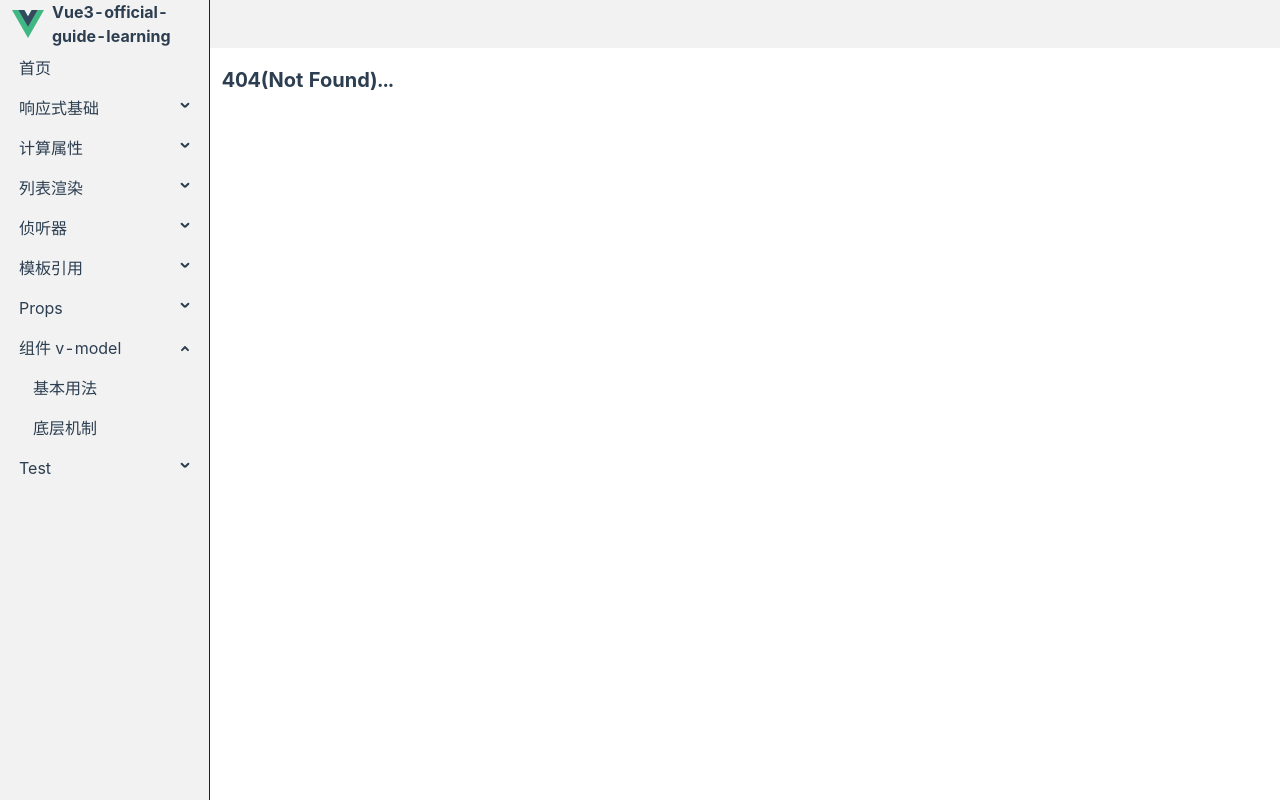
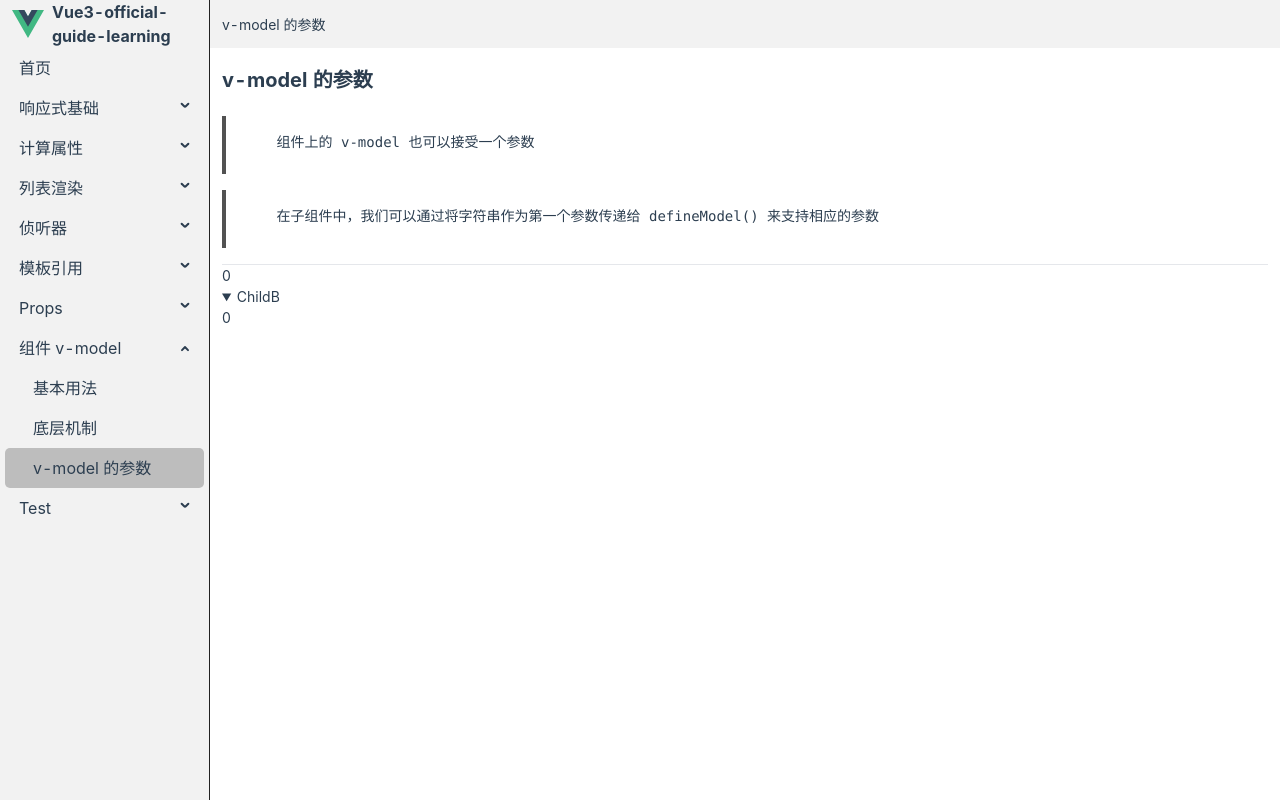
Before and after one commit to yuanlee301415/vue3-official-guide-learning, a Vue app: page /v-model/v-model-arguments in a window 1280 px wide. Before the commit this address had no page. Built offline with nearby package versions, Linux system fonts and the light colour scheme.

Commit message:
组件 v-model》v-model 的参数

```diff
--- a/src/router/routes/modules/v-model.js
+++ b/src/router/routes/modules/v-model.js
@@ -22,6 +22,13 @@ const V_MODEL_ROUTE = {
         title: '底层机制',
       },
     },
+    {
+      path: 'v-model-arguments',
+      component: () => import('@/views/v-model/v-model-arguments.vue'),
+      meta: {
+        title: 'v-model 的参数',
+      },
+    },
   ],
 }
 
--- /dev/null
+++ b/src/views/v-model/ChildB.vue
@@ -0,0 +1,12 @@
+<script setup>
+const countModel = defineModel('count')
+</script>
+
+<template>
+  <details open>
+    <summary>ChildB</summary>
+    <input v-model="countModel" type="number" />
+  </details>
+</template>
+
+<style scoped lang="less"></style>
--- /dev/null
+++ b/src/views/v-model/v-model-arguments.vue
@@ -0,0 +1,23 @@
+<script setup>
+import { ref } from 'vue'
+import ChildB from './ChildB.vue'
+
+const num = ref(0)
+</script>
+
+<template>
+  <div>
+    <h1>v-model 的参数</h1>
+    <pre>
+      组件上的 v-model 也可以接受一个参数
+    </pre>
+    <pre>
+      在子组件中，我们可以通过将字符串作为第一个参数传递给 defineModel() 来支持相应的参数
+    </pre>
+    <hr />
+    <input type="number" v-model="num" />
+    <ChildB v-model:count="num" />
+  </div>
+</template>
+
+<style scoped lang="less"></style>
```
